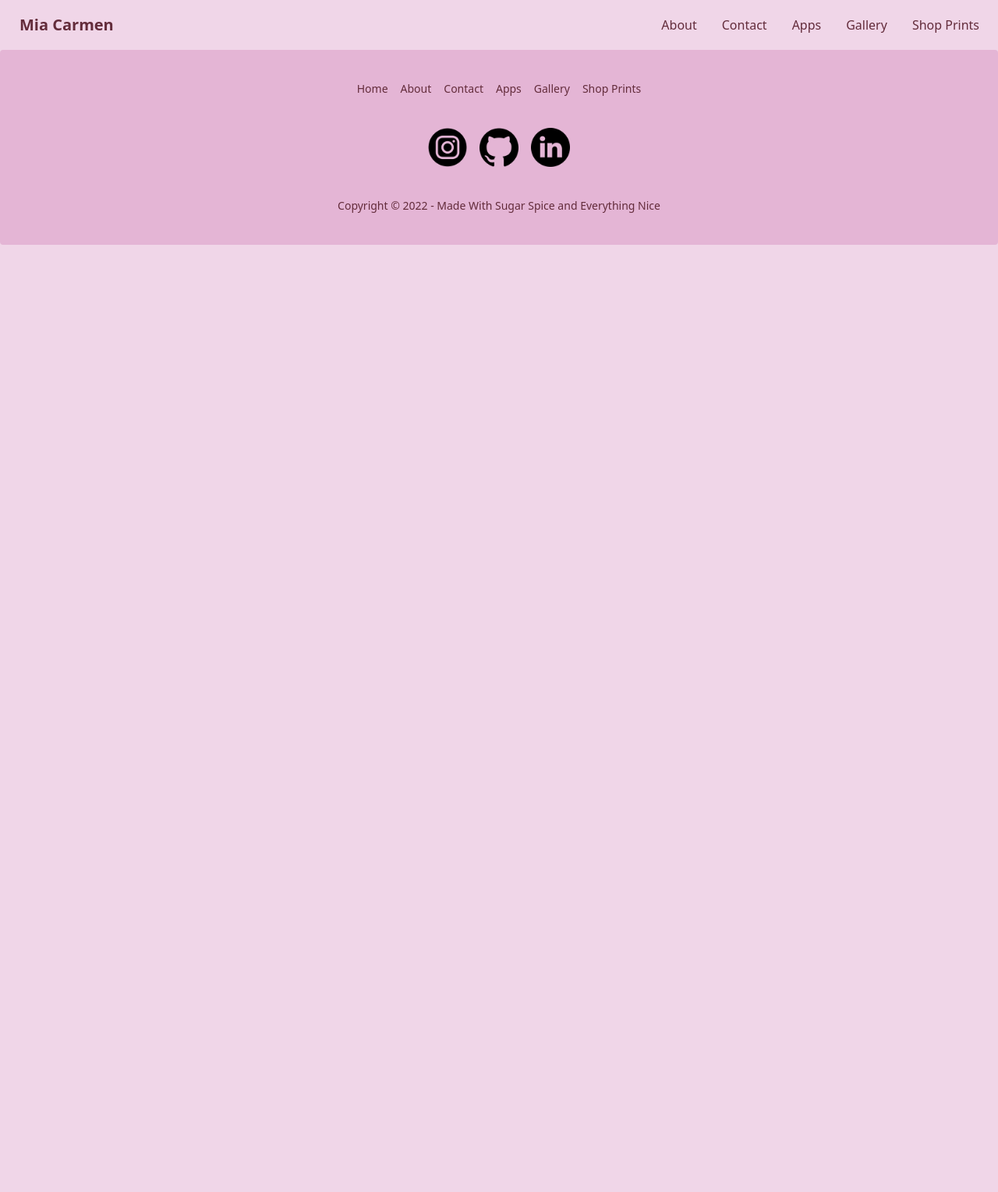
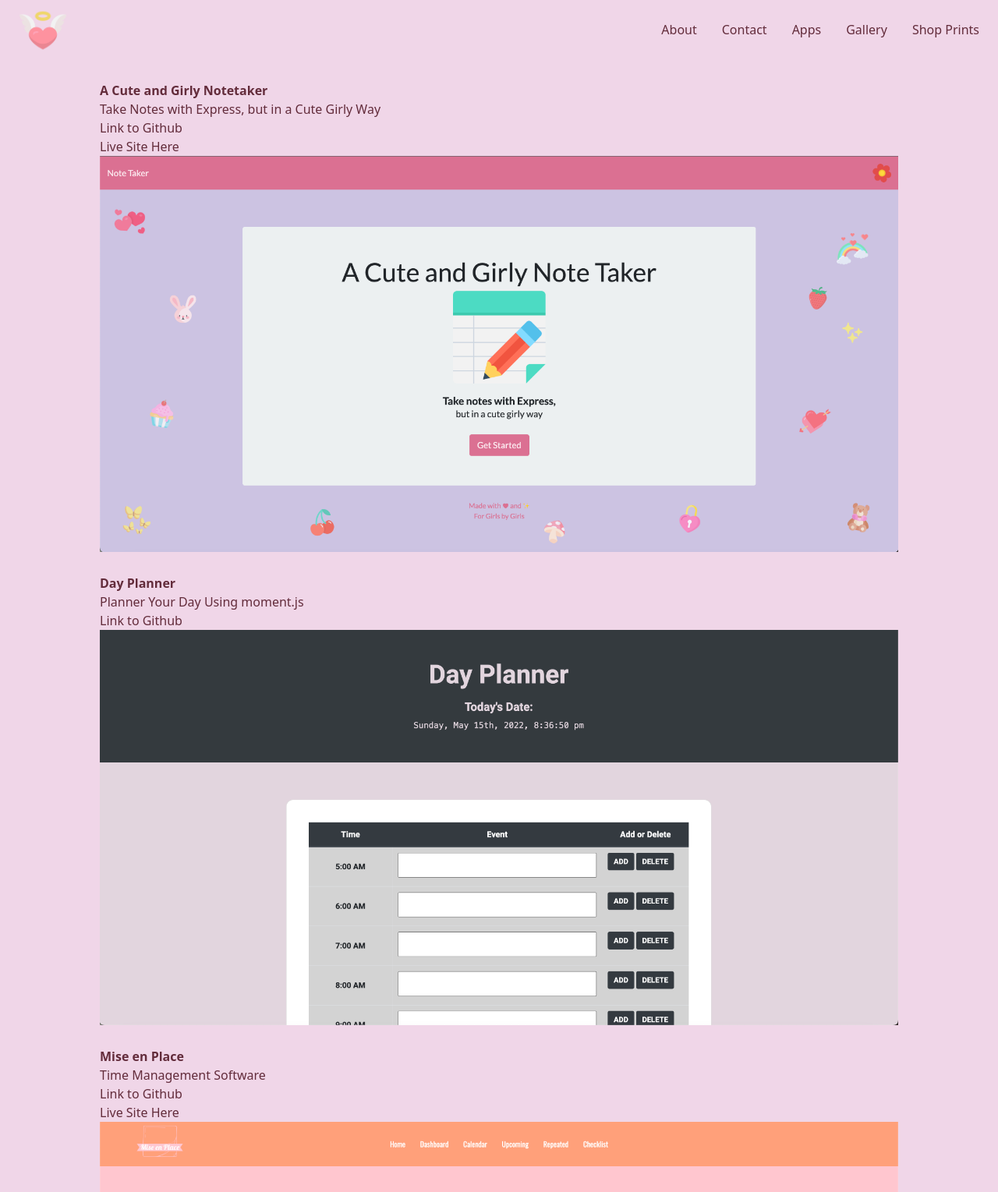
Before and after one commit to Miacarmen/actually-professional-portfolio, a website: page public/html/projects.html in a window 1280 px wide. Shown: the top 1529 px of the page at 78% size. Before the commit the page ends 800 px from the top, so only its background shows below. Drawn offline with nearby package versions, Linux system fonts and the light colour scheme.

Commit message:
added project page

```diff
--- a/public/html/projects.html
+++ b/public/html/projects.html
@@ -14,7 +14,8 @@
 
     <div class="navbar bg-base-100">
         <div class="flex-1">
-            <a class="btn btn-ghost normal-case text-xl">Mia Carmen</a>
+            <a class="btn btn-ghost normal-case text-xl mb-3"><img src="images/heart (8).png" width="60px"
+                    height="60px"></a>
         </div>
         <div class="flex-none">
             <ul class="menu menu-horizontal p-0">
@@ -27,6 +28,25 @@
             </ul>
         </div>
     </div>
+
+<div class="container max-w-screen-lg mx-auto pb-10 ">
+    <h1 class="mt-7 font-bold">A Cute and Girly Notetaker</h1>
+    <p>Take Notes with Express, but in a Cute Girly Way</p>
+    <a href="https://github.com/Miacarmen/super_girly_note_taker">Link to Github</a><br>
+    <a href="https://super-girly-notetaker.herokuapp.com/">Live Site Here</a>
+    <img src="images/Screen Shot 2022-05-15 at 8.36.11 PM.png">
+
+    <h1 class="mt-7 font-bold">Day Planner</h1>
+    <p>Planner Your Day Using moment.js</p>
+    <a href="https://github.com/Miacarmen/Day-Planner">Link to Github</a>
+    <img src="images/Screen Shot 2022-05-15 at 8.36.51 PM.png">
+
+    <h1 class="mt-7 font-bold">Mise en Place</h1>
+    <p>Time Management Software</p>
+    <a href="https://github.com/Miacarmen/mise-en-place">Link to Github</a><br>
+    <a href="https://mise-en-place-planner.herokuapp.com/">Live Site Here</a>
+    <img src="images/Screen Shot 2022-05-15 at 8.37.28 PM.png">
+</div>
 
     <footer class="footer footer-center p-10 bg-base-200 text-base-content rounded">
         <div class="grid grid-flow-col gap-4">
@@ -45,6 +65,10 @@
                 <a href="https://www.linkedin.com/in/mia-carmen-7750a6b8/"><img src="images/linkedin.png" width="50px"
                         height="50px"></a>
             </div>
+            <div class="flex-1">
+                <a class="btn btn-ghost normal-case text-xl mt-4 mb-2"><img src="images/heart (9).png" width="60px"
+                        height="60px"></a>
+            </div>
         </div>
         <div>
             <p>Copyright © 2022 - Made With Sugar Spice and Everything Nice</p>
```
Also changed, not shown: public/html/about.html (+4 -0 lines), public/html/index.html (+8 -5 lines), public/html/images/devil (1).png (added), public/html/images/devil-heart-with-wings.png (added), public/html/images/heart (10).png (added), public/html/images/heart (8).png (added), public/html/images/heart (9).png (added).
